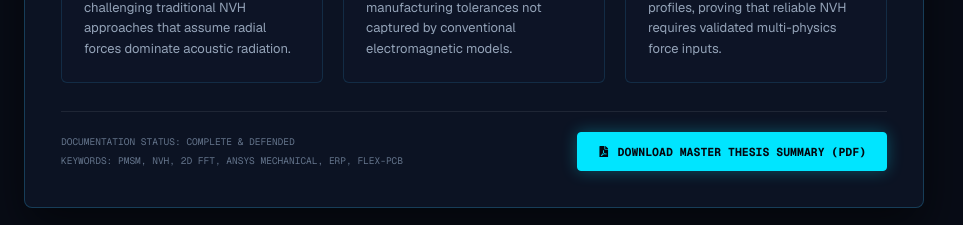
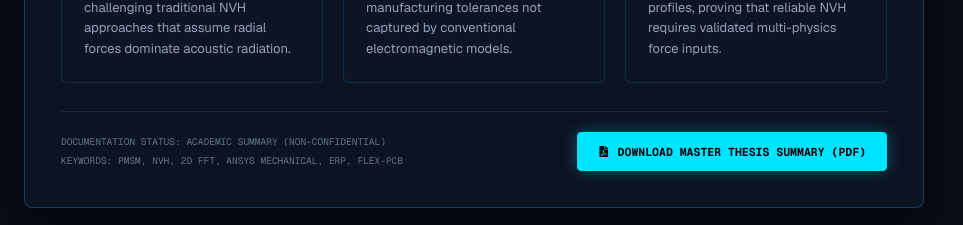
Before and after one commit to vamshidharre/Vamshidhar_Portfolio, a React (Vite) app: page / in a window 1280 px wide. Shown: the part 10340-10565 px from the top of the page, without its empty margins (0-963 px from the left). Built offline with nearby package versions, Linux system fonts and the light colour scheme.

Commit message:
Clarify non-confidential Thesis Summary PDF and finalize deployment

```diff
--- a/src/components/Projects.tsx
+++ b/src/components/Projects.tsx
@@ -341,7 +341,7 @@ export const Projects: React.FC = () => {
                     className="modal-download-btn"
                   >
                     <FaFilePdf />
-                    <span>DOWNLOAD FULL DOCUMENTATION (PDF)</span>
+                    <span>DOWNLOAD THESIS SUMMARY (PDF)</span>
                   </a>
                 </div>
               )}
--- a/src/components/Research.tsx
+++ b/src/components/Research.tsx
@@ -117,7 +117,7 @@ export const Research: React.FC = () => {
           {/* Download Action Footer */}
           <div className="thesis-card-footer">
             <div className="footer-meta">
-              <span>DOCUMENTATION STATUS: COMPLETE & DEFENDED</span>
+              <span>DOCUMENTATION STATUS: ACADEMIC SUMMARY (NON-CONFIDENTIAL)</span>
               <span>KEYWORDS: PMSM, NVH, 2D FFT, ANSYS MECHANICAL, ERP, FLEX-PCB</span>
             </div>
             <a
```
